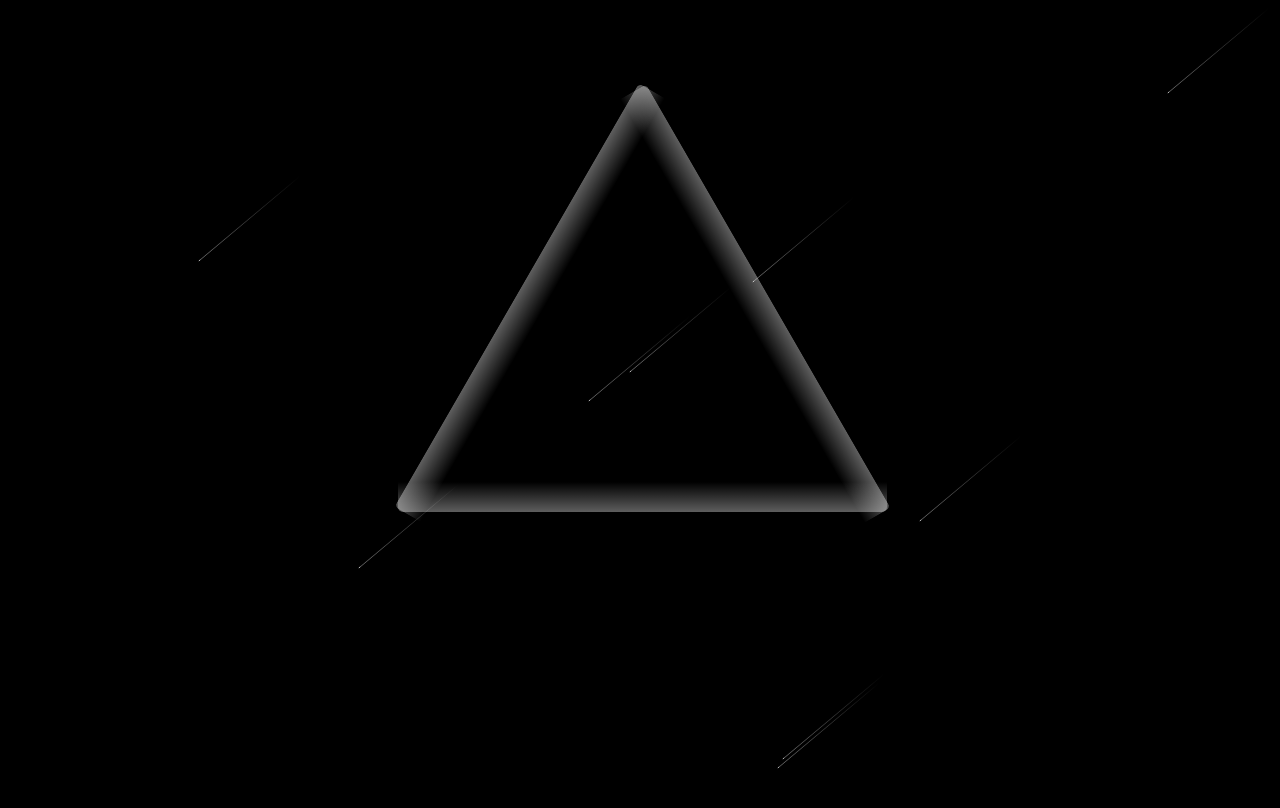
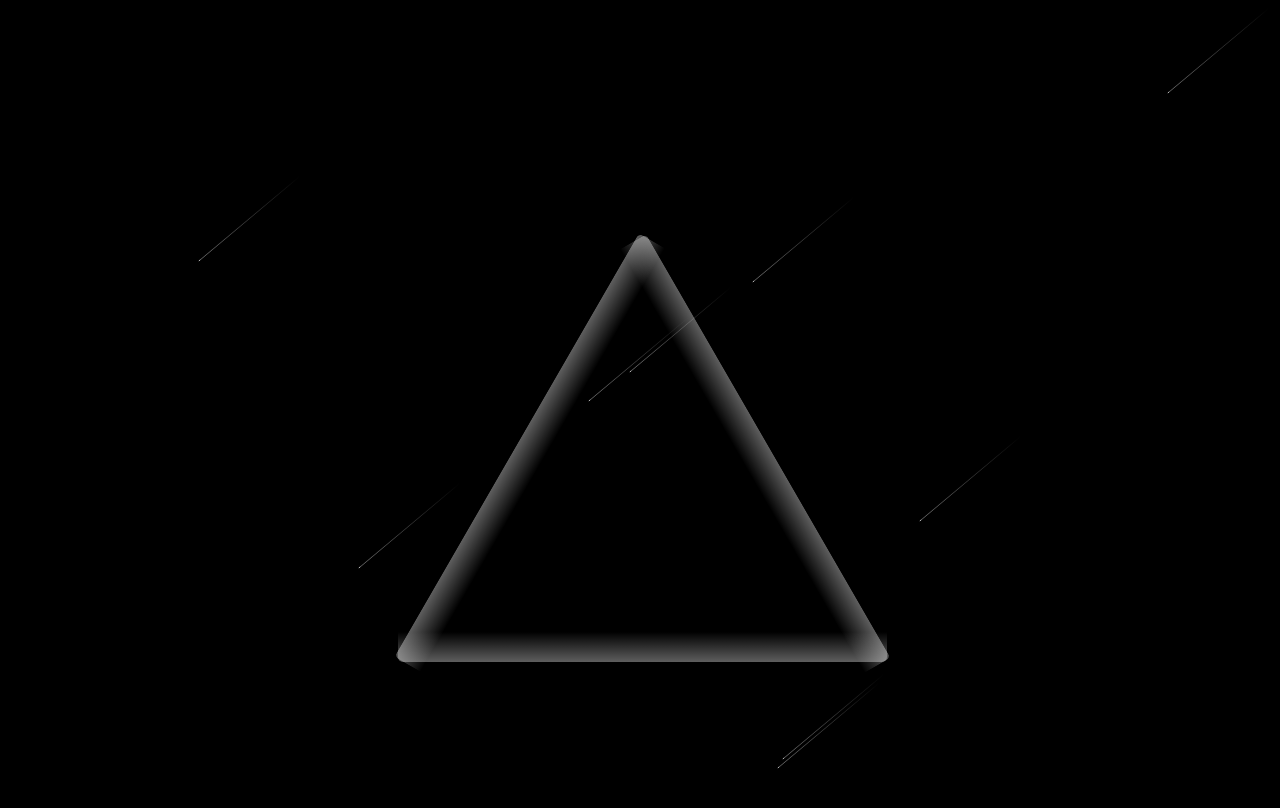
Before and after one commit to Rye-Guy/DarkSideOfTheMoonCSS, a website: page index.html in a window 1280 px wide. Drawn offline with Linux system fonts and the light colour scheme.

Commit message:
moved triangle

```diff
--- a/scss/components/_triangle.scss
+++ b/scss/components/_triangle.scss
@@ -1,3 +1,4 @@
+
 .triangle-container{
     position: absolute;
 }
@@ -16,19 +17,19 @@
 }
 
 .line1{
-    top: 250px;
+    top: 400px;
     transform: rotate(60deg);
     left: 450px;
 }
 
 .line2{
-    top: 200px;
+    top: 350px;
     transform: rotate(180deg);
     left: 390px;
 }
 
 .line3{
-    top: -55px;
+    top: 95px;
     transform: rotate(300deg);
     left: 330px;
 
```
Also changed, not shown: css/style.css.
